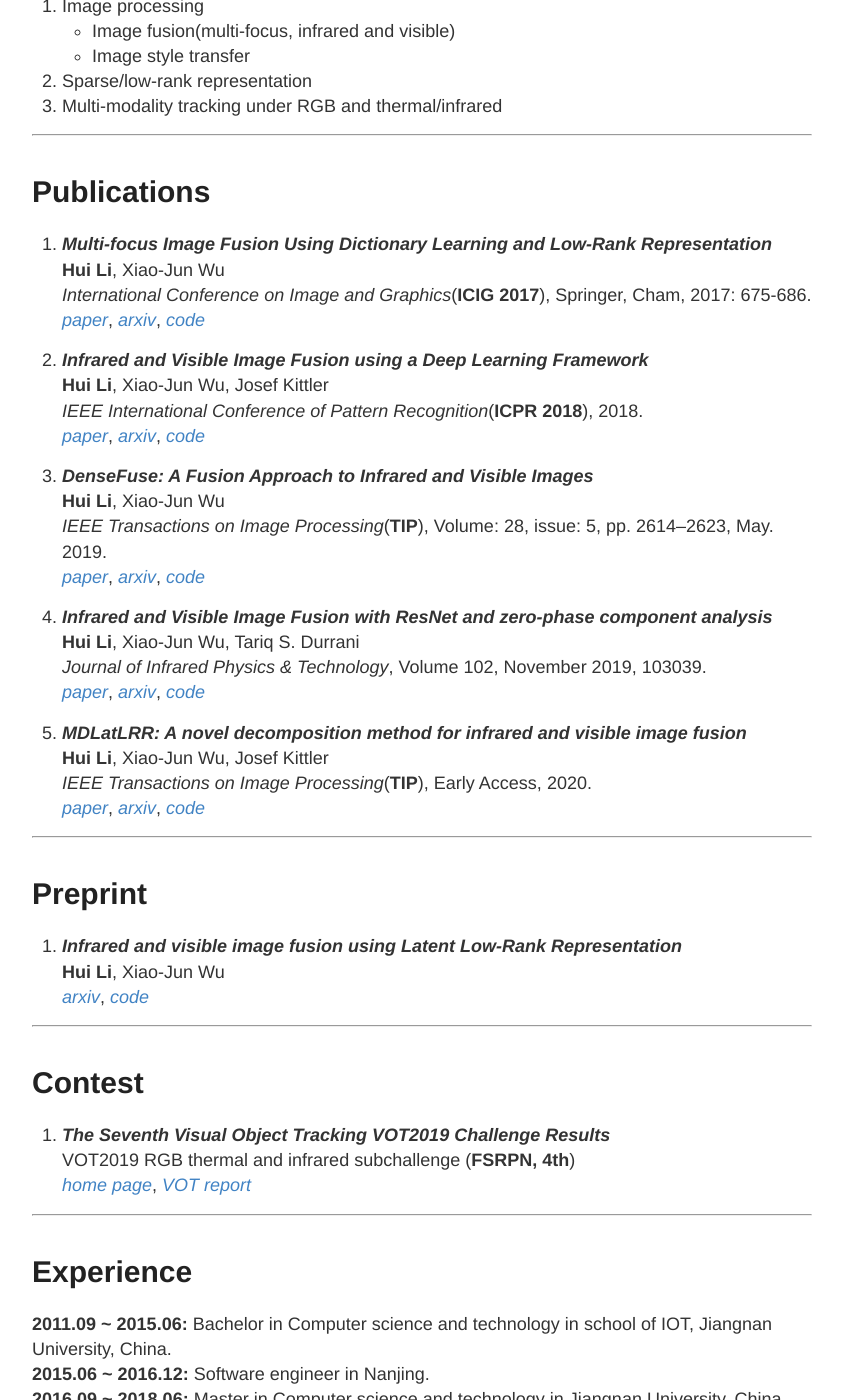
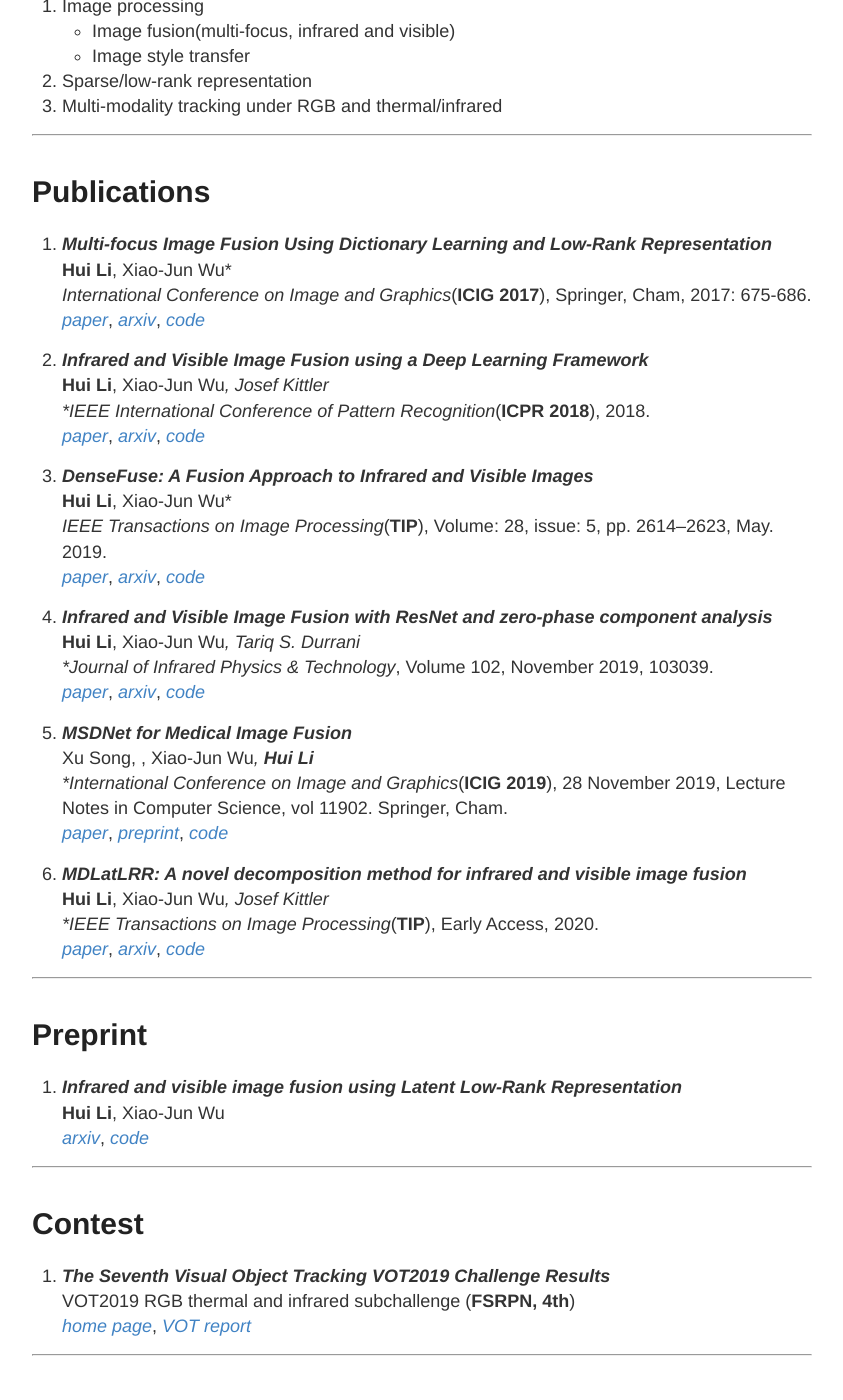
Before and after one commit to hli1221/hli1221.github.io, a Jekyll site: the page built from index.md, in a window 1280 px wide and 1400 px high, scrolled down 512 px. Shown: the whole window, without its empty margins (218-1061 px from the left). Built offline with Jekyll 4.4.1, drawn with Linux system fonts in a browser that asks for light colours; our own code applies the rules of GitHub Pages for plain Markdown files.

Commit message:
Update index.md
index

```diff
--- a/index.md
+++ b/index.md
@@ -22,34 +22,40 @@
 
 
 1. ***Multi-focus Image Fusion Using Dictionary Learning and Low-Rank Representation***
-	**Hui Li**, Xiao-Jun Wu
+	**Hui Li**, Xiao-Jun Wu*
 	*International Conference on Image and Graphics*(**ICIG 2017**), Springer, Cham, 2017: 675-686.
 	[*paper*](https://link.springer.com/chapter/10.1007/978-3-319-71607-7_59), [*arxiv*](https://arxiv.org/abs/1804.08355), [*code*](https://github.com/hli1221/imagefusion_dllrr)
 	<!-- <img src="{{site.baseurl}}/figures/dllrr.png" width="400"> -->
 
 
 2. ***Infrared and Visible Image Fusion using a Deep Learning Framework***
-	**Hui Li**, Xiao-Jun Wu, Josef Kittler
+	**Hui Li**, Xiao-Jun Wu*, Josef Kittler
 	*IEEE International Conference of Pattern Recognition*(**ICPR 2018**), 2018.
 	[*paper*](https://ieeexplore.ieee.org/document/8546006), [*arxiv*](https://arxiv.org/abs/1804.06992), [*code*](https://github.com/hli1221/imagefusion_deeplearning)
 	<!-- <img src="{{site.baseurl}}/figures/vggml.png" width="400"> -->
 
 
 3. ***DenseFuse: A Fusion Approach to Infrared and Visible Images***
-	**Hui Li**, Xiao-Jun Wu
+	**Hui Li**, Xiao-Jun Wu*
 	*IEEE Transactions on Image Processing*(**TIP**), Volume: 28, issue: 5, pp. 2614–2623, May. 2019.
 	[*paper*](https://ieeexplore.ieee.org/document/8580578), [*arxiv*](https://arxiv.org/abs/1804.08361), [*code*](https://github.com/hli1221/imagefusion_densefuse)
 	<!-- <img src="{{site.baseurl}}/images/densefuse.png" width="400"> -->
 
 
 4. ***Infrared and Visible Image Fusion with ResNet and zero-phase component analysis***
-	**Hui Li**, Xiao-Jun Wu, Tariq S. Durrani
+	**Hui Li**, Xiao-Jun Wu*, Tariq S. Durrani
 	*Journal of Infrared Physics & Technology*, Volume 102, November 2019, 103039.
 	[*paper*](https://www.sciencedirect.com/science/article/pii/S1350449519301525), [*arxiv*](https://arxiv.org/abs/1806.07119), [*code*](https://github.com/hli1221/imagefusion_resnet50)
 
 
-5. ***MDLatLRR: A novel decomposition method for infrared and visible image fusion***
-	**Hui Li**, Xiao-Jun Wu, Josef Kittler
+5. ***MSDNet for Medical Image Fusion***
+	Xu Song, , Xiao-Jun Wu*, **Hui Li**
+	*International Conference on Image and Graphics*(**ICIG 2019**), 28 November 2019, Lecture Notes in Computer Science, vol 11902. Springer, Cham.
+	[*paper*](https://link.springer.com/chapter/10.1007/978-3-030-34110-7_24), [*preprint*](https://www.researchgate.net/publication/337574155_MSDNet_for_Medical_Image_Fusion), [*code*](https://github.com/songxujay/MSDNet-for-Medical-Image-Fusion)
+
+
+6. ***MDLatLRR: A novel decomposition method for infrared and visible image fusion***
+	**Hui Li**, Xiao-Jun Wu*, Josef Kittler
 	*IEEE Transactions on Image Processing*(**TIP**), Early Access, 2020.
 	[*paper*](https://ieeexplore.ieee.org/document/9018389), [*arxiv*](https://arxiv.org/abs/1811.02291), [*code*](https://github.com/hli1221/imagefusion_mdlatlrr)
 
```
